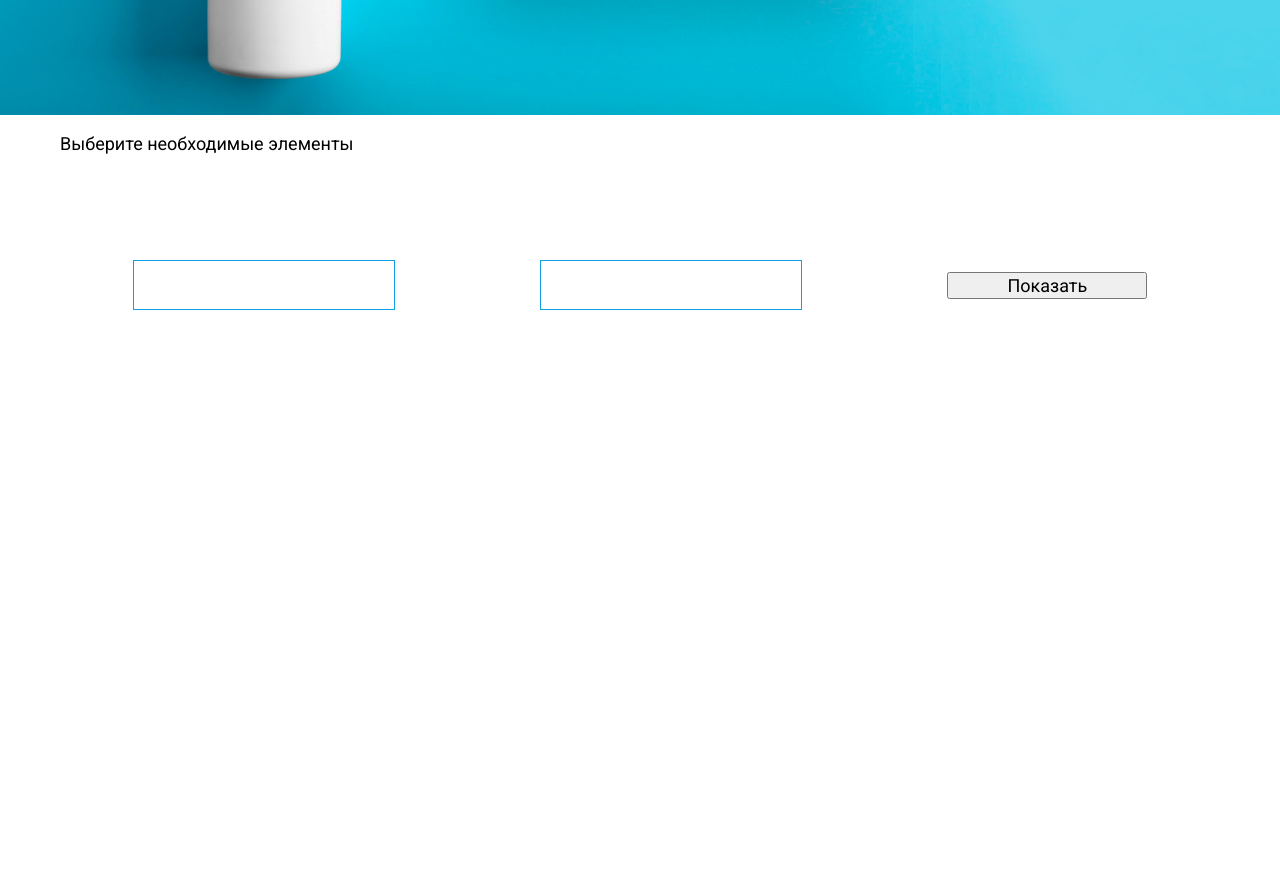
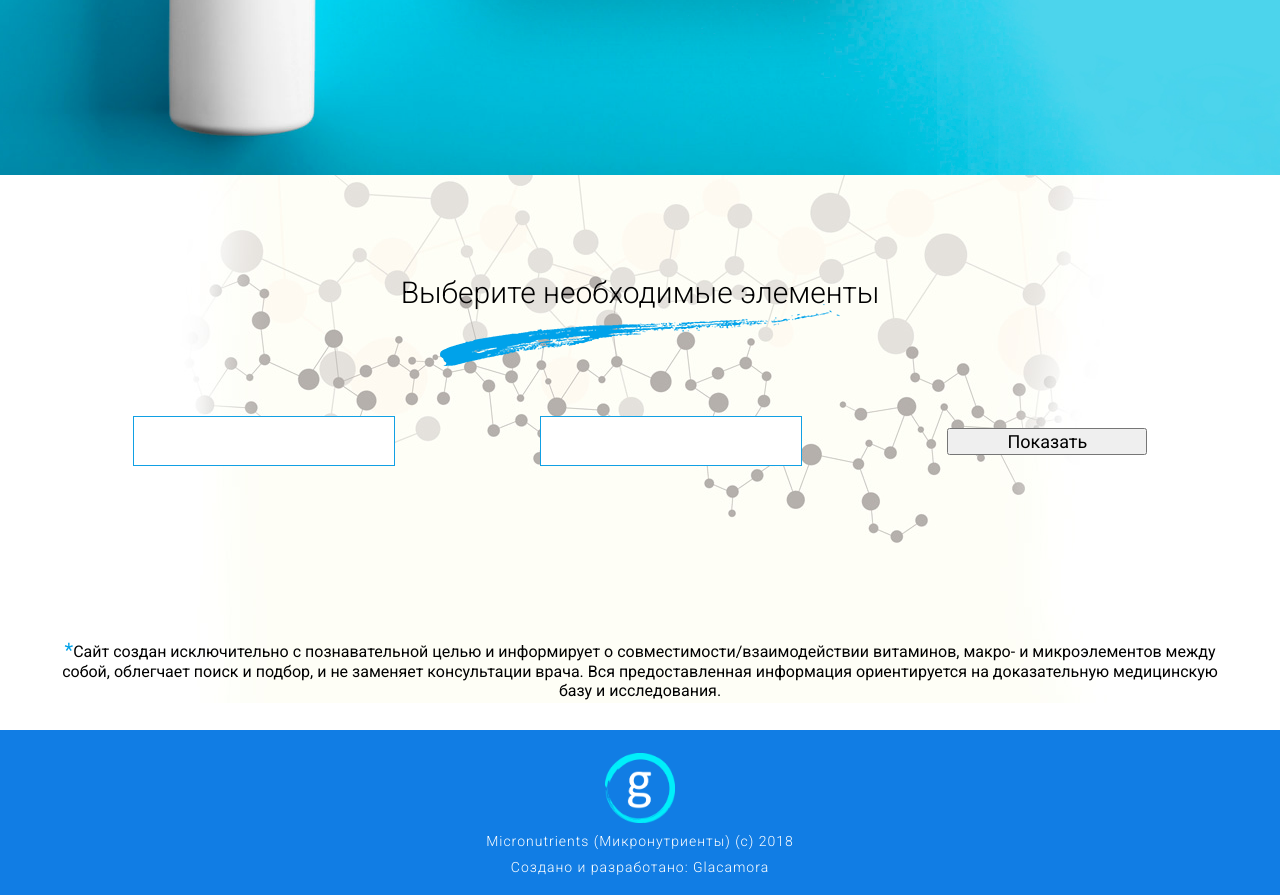
Before and after one commit to Glacamora/Micronutrients, a website: page source/index.html in a window 1280 px wide. Shown: the part 560-1455 px from the top of the page. Before the commit the page ends 902 px from the top, so only its background shows below. Drawn offline with nearby package versions, Linux system fonts and the light colour scheme; files that its build step writes are made by us from their sources.

Commit message:
Футер, бэкграунд и текст в мэйн

```diff
--- a/source/index.html
+++ b/source/index.html
@@ -14,8 +14,8 @@
         <p class="header__text">Узнайте все о совместимости ваших витаминов, микро- и макроэлементов</p>
       </div>
     </header>
-    <main class="main">
-      <div class="container">
+    <main>
+      <section class="main">
         <p class="main__title">Выберите необходимые элементы</p>
         <form action="select1.php" method="post" class="form">
           <fieldset>
@@ -24,6 +24,10 @@
                 <option value="A"></option>
                 <option value="B1"></option>
                 <option value="B2"></option>
+                <option value="B3"></option>
+                <option value="B4"></option>
+                <option value="B5"></option>
+                <option value="B6"></option>
               </datalist>
           </fieldset>
           <fieldset>
@@ -32,13 +36,26 @@
                 <option value="A"></option>
                 <option value="B1"></option>
                 <option value="B2"></option>
+                <option value="B3"></option>
+                <option value="B4"></option>
+                <option value="B5"></option>
+                <option value="B6"></option>
               </datalist>
           </fieldset>
           <fieldset>
             <input type="submit" value="Показать" class="form__btn">
           </fieldset>
         </form>
-      </div>
+      </section>
+      <p class="main__info"><span>*</span>Сайт создан исключительно с познавательной целью и информирует о совместимости/взаимодействии витаминов, макро- и микроэлементов между собой, облегчает поиск и подбор, и не заменяет консультации врача.
+        Вся предоставленная информация ориентируется на доказательную медицинскую базу и исследования.</p>
     </main>
+    <footer>
+      <section class="footer">
+        <p class="footer__text">Создано и разработано: Glacamora</p>
+        <p class="footer__text">Micronutrients (Микронутриенты) (с) 2018</p>
+        <a href="#"><img class="footer__logo" src="../img/g.png" width="70" height="70" alt=""></a>
+      </section>
+    </footer>
   </body>
 </html>
--- /dev/null
+++ b/source/less/blocks/footer.less
@@ -0,0 +1,24 @@
+footer {
+  background-color: #117de4;
+}
+
+.footer {
+  max-width: 1160px;
+  margin: 0 auto;
+  height: 100px;
+  display: flex;
+  justify-content: space-between;
+  flex-direction: column-reverse;
+  align-items: center;
+  padding: 45px 20px 20px;
+}
+
+.footer__text {
+  margin-top: 0;
+  margin-bottom: 0;
+  color: #fff;
+  font-size: 14px;
+  font-weight: 300;
+  letter-spacing: 1px;
+  padding-top: 10px;
+}
--- a/source/less/blocks/form.less
+++ b/source/less/blocks/form.less
@@ -2,7 +2,9 @@
   display: flex;
   justify-content: space-around;
   align-items: center;
+  flex-wrap: wrap;
   margin-top: 100px;
+  padding-bottom: 70px;
 }
 
 .form__input {
--- a/source/less/blocks/general.less
+++ b/source/less/blocks/general.less
@@ -2,6 +2,8 @@ body {
   font-family: "Roboto", "Arial", "Helvetica", sans-serif;
   font-size: 18px;
   font-weight: 400;
+  /*background-image: url("../img/bgrnd.png");
+  background-position: center;*/
 }
 
 .container {
--- a/source/less/blocks/header.less
+++ b/source/less/blocks/header.less
@@ -42,5 +42,6 @@
 
   .header {
     background-image: url("../img/header-img_2400_2.jpg");
+    height: 735px;
   }
 }
--- /dev/null
+++ b/source/less/blocks/main.less
@@ -0,0 +1,54 @@
+main {
+  background-image: url("../img/bgrnd.png");
+  background-position: center;
+  background-repeat: no-repeat;
+  background-position: 50% 0%;
+  background-size: auto;
+  }
+
+.main {
+  max-width: 1160px;
+  padding-left: 20px;
+  padding-right: 20px;
+  margin: 0 auto;
+}
+
+.main__title {
+  text-align: center;
+  padding-top: 100px;
+  margin-top: 0;
+  margin-bottom: 50px;
+  font-size: 30px;
+  font-weight: 300;
+  position: relative;
+
+  &::after {
+    position: absolute;
+    content: "";
+    background-image: url("../img/blue_underline.png");
+    top: 95%;
+    left: 0;
+    right: 0;
+    width: 100%;
+    height: 64px;
+    background-size: auto;
+    background-position: center;
+    background-repeat: no-repeat;
+  }
+}
+
+.main__info {
+  font-size: 16px;
+  max-width: 1160px;
+  padding-left: 20px;
+  padding-right: 20px;
+  margin: 0 auto;
+  text-align: center;
+  padding-top: 70px;
+  padding-bottom: 30px;
+
+  span {
+    font-size: 20px;
+    color: #00a1e7;
+  }
+}
--- a/source/less/style.less
+++ b/source/less/style.less
@@ -3,3 +3,5 @@
 @import "blocks/header.less";
 @import "blocks/personal-logo.less";
 @import "blocks/form.less";
+@import "blocks/main.less";
+@import "blocks/footer.less";
```
Also changed, not shown: source/img/bgrnd.png (added), source/img/blue_underline.png (added), source/img/blue_underline_1.png (added).
